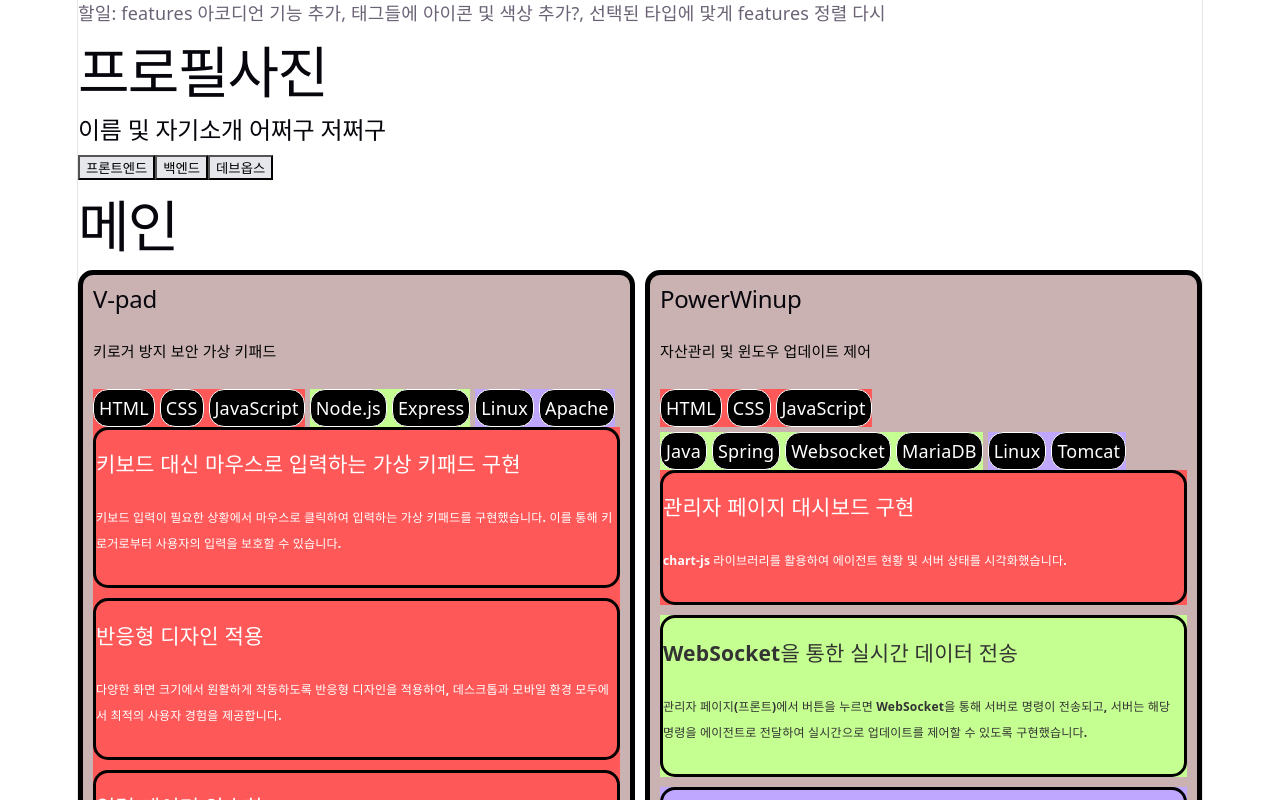
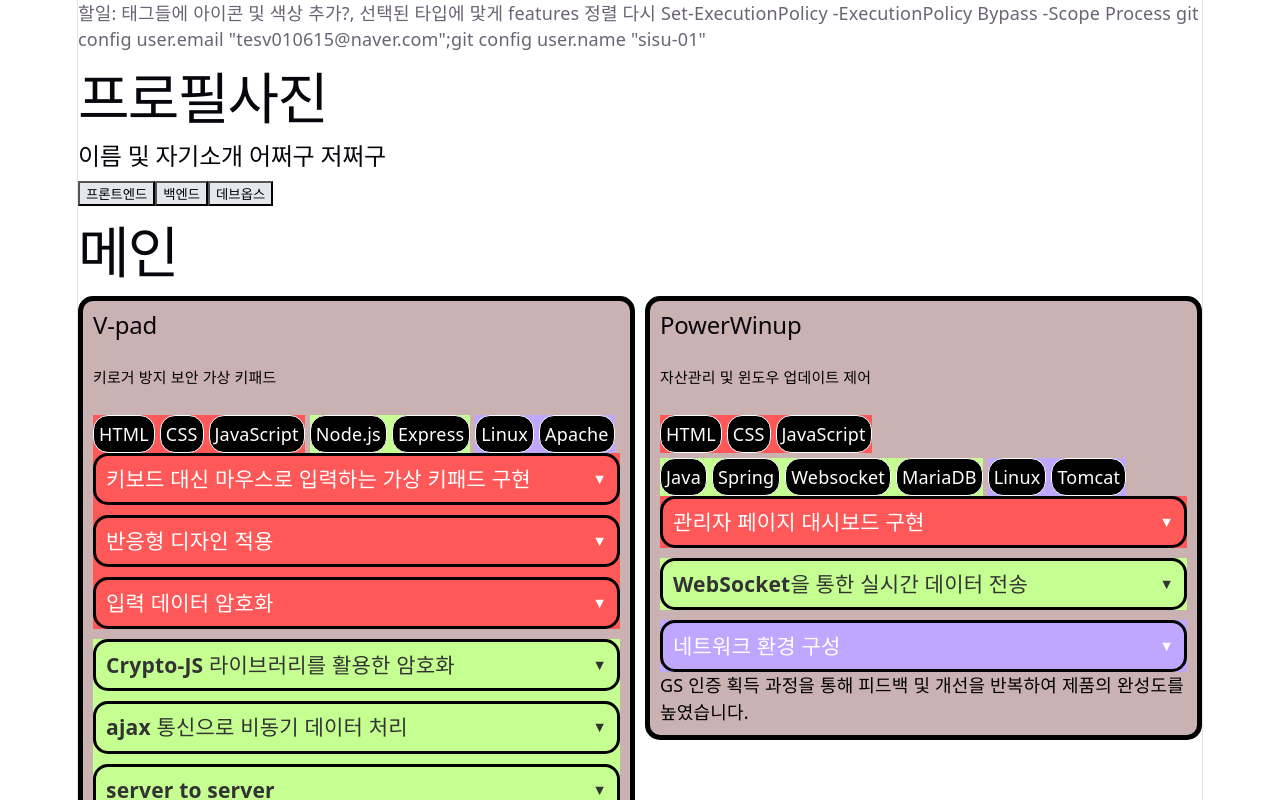
Before and after one commit to sisu-01/sisu-01.github.io, a React (Vite) app: page / in a window 1280 px wide. Shown: the top 800 px of the page. Built offline with nearby package versions, Linux system fonts and the light colour scheme.

Commit message:
아코디언 추가

```diff
--- a/src/App.tsx
+++ b/src/App.tsx
@@ -26,7 +26,9 @@ function App() {
   return (
     <div>
       <div>
-        할일: features 아코디언 기능 추가, 태그들에 아이콘 및 색상 추가?, 선택된 타입에 맟게 features 정렬 다시
+        할일: 태그들에 아이콘 및 색상 추가?, 선택된 타입에 맟게 features 정렬 다시
+        Set-ExecutionPolicy -ExecutionPolicy Bypass -Scope Process
+        git config user.email "tesv010615@naver.com";git config user.name "sisu-01"
       </div>
       <Profile />
       <CategoryToggle getCategories={getCategories} setCategories={setCategories} />
--- a/src/components/Projects.tsx
+++ b/src/components/Projects.tsx
@@ -8,10 +8,6 @@ interface ProjectsProps {
   isMain: boolean;
   getCategories: Type[];
 }
-
-/**
-git config user.email "tesv010615@naver.com" && git config user.name "sisu-01"
- */
 
 const Projects = ({ projects, isMain, getCategories }: ProjectsProps) => {
   return (
--- a/src/components/TechStack/Stack.tsx
+++ b/src/components/TechStack/Stack.tsx
@@ -1,6 +1,7 @@
 import type { StackDetail, Type } from "../../types";
 
 import styles from "./Stack.module.css";
+import StackItem from "./StackItem";
 
 interface TechStackProps {
   techStack: StackDetail[];
@@ -17,8 +18,7 @@ const TechStack = ({ techStack, getCategories }: TechStackProps) => {
             <ul className={styles.container}>
               {stack.contents.map((content) => (
                 <li key={content.features} className={styles.item}>
-                  <h3>{content.features}</h3>
-                  <h6>{content.description}</h6>
+                  <StackItem key={content.features} contents={content} />
                 </li>
               ))}
             </ul>
--- /dev/null
+++ b/src/components/TechStack/StackItem.module.css
@@ -0,0 +1,39 @@
+.accordionHeader {
+  display: flex;
+  justify-content: space-between;
+  align-items: center;
+  cursor: pointer;
+  padding: 10px 10px;
+}
+
+.accordionHeader h3 {
+  margin: 0;
+}
+
+/* 화살표 스타일 및 회전 애니메이션 */
+.arrow {
+  font-size: 0.8rem;
+  transition: transform 0.3s ease;
+}
+
+.arrowOpen {
+  transform: rotate(180deg);
+}
+
+/* 아코디언 콘텐츠 기본 상태 (숨김) */
+.accordionContent {
+  max-height: 0;
+  overflow: hidden;
+  transition: max-height 0.3s ease, padding 0.3s ease;
+  padding: 0 10px;
+}
+
+/* 아코디언 콘텐츠 열림 상태 */
+.contentOpen {
+  max-height: 200px; /* 내용이 충분히 들어갈 수 있는 넉넉한 높이 지정 */
+  padding: 10px 10px;
+}
+
+.accordionContent h6 {
+  margin: 0;
+}
--- /dev/null
+++ b/src/components/TechStack/StackItem.tsx
@@ -0,0 +1,30 @@
+import { useState } from "react";
+import type { StackDetail } from "../../types";
+
+import styles from "./StackItem.module.css";
+
+interface StackItemProps {
+  contents: StackDetail["contents"][number];
+}
+
+const StackItem = ({ contents }: StackItemProps) => {
+  const [isOpen, setIsOpen] = useState(false);
+
+  const toggleHandler = () => {
+    setIsOpen((prev) => !prev);
+  };
+
+  return (
+    <li>
+      <div className={styles.accordionHeader} onClick={toggleHandler}>
+        <h3>{contents.features}</h3>
+        <span className={`${styles.arrow} ${isOpen ? styles.arrowOpen : ""}`}>▼</span>
+      </div>
+      <div className={`${styles.accordionContent} ${isOpen ? styles.contentOpen : ""}`}>
+        <h6>{contents.description}</h6>
+      </div>
+    </li>
+  );
+}
+
+export default StackItem;
```
